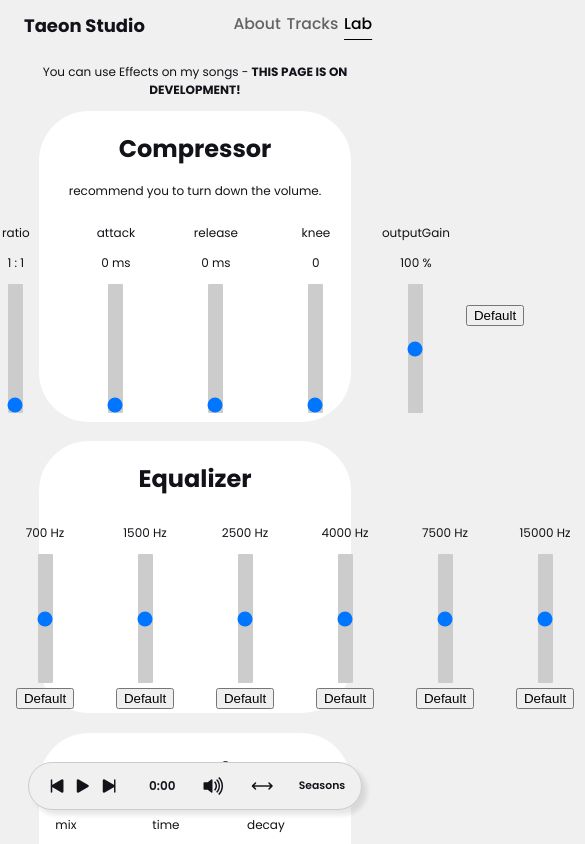
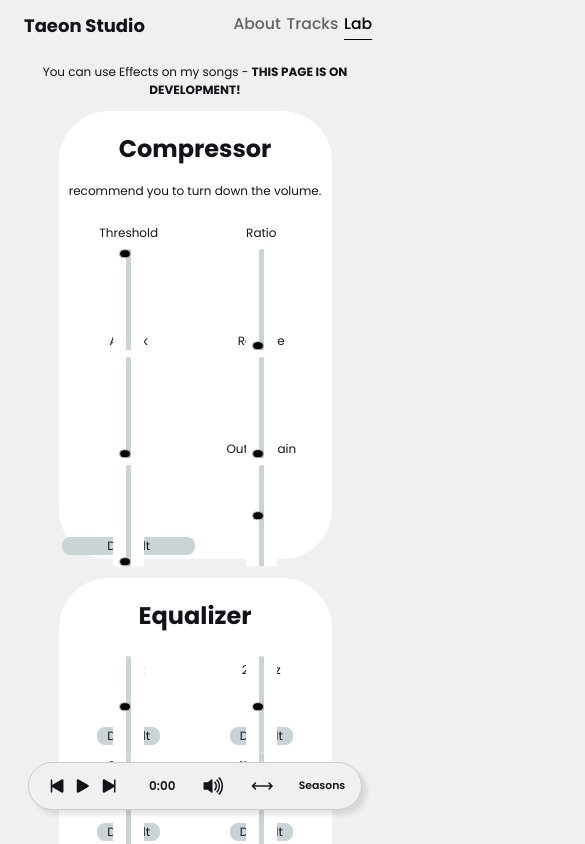
Before and after one commit to yongtaecheon/taeon-studio, a React (Create React App) app: page /lab in a window 390 px wide. Shown: the top 844 px of the page, 585 px wide, since content can reach past the window. Built offline with nearby package versions, Linux system fonts and the light colour scheme.

Commit message:
updating lab ui

```diff
--- a/src/assets/tracklist.ts
+++ b/src/assets/tracklist.ts
@@ -1,3 +1,4 @@
+import { tracklistType } from './../contexts/musicContext';
 import taeon1 from './music/0116sketch.mp3';
 import taeon2 from './music/cant take my eyes_master0820.mp3';
 import taeon3 from './music/greed.mp3';
@@ -28,7 +29,7 @@ import artwork13 from './img/artwork13.jpg';
 import artwork14 from './img/artwork14.jpg';
 
 
-export const tracklist = {
+export const tracklist:{[key:string]:tracklistType[]} = {
   taeon: [
     { title: '0116sketch', music: taeon1, img: artwork1 },
     { title: `Can't take my eyes off of you`, music: taeon2, img: artwork2 },
--- a/src/components/loadEffects.tsx
+++ b/src/components/loadEffects.tsx
@@ -16,11 +16,10 @@ export default function LoadEffects() {
       attack: ['0', '1', '0.01'], release: ['0', '1', '0.01'],
       knee: ['0', '40', '1'], outputGain: ['0', '2', '0.01']
     };
-    let key: string;
-    for (key in comp) {
+    for (let key in comp) {
       arr.push(
-        <div>
-          <p>{key}</p>
+        <div className={styles.params_container}>
+          <p>{key.charAt(0).toUpperCase()+key.slice(1)}</p>
           <p>{key === 'outputGain' ? `${Math.floor(comp[key] * 100)} %` :
             (key === 'attack' || key === 'release') ? `${comp[key]} ms` :
               key === 'ratio' ? `${comp[key]} : 1` :
@@ -35,38 +34,38 @@ export default function LoadEffects() {
         </div>
       );
     }
-    arr.push(<button onClick={()=>setComp(defaultComp)}>Default</button>)
+    arr.push(<button className={styles.params_button} onClick={()=>setComp(defaultComp)}>Default</button>)
     return arr;
   }
   const renderEq = () => {
     let arr = eq.map((q: any, idx: number) => {
-      return <div>
+      return (
+        <div className={styles.params_container}>
           <p>{q.freq} Hz</p>
           <input className={styles.params} type="range" id={q.type} min="-10" max="10" value={q.gain} step="0.1" onChange={
             (e: any) =>
               setEq(Object.values({
                 ...eq,
-            [idx]: { gain: parseFloat(e.currentTarget.value), type: q.type, freq:q.freq }
+                [idx]: { gain: parseFloat(e.currentTarget.value), type: q.type, freq: q.freq }
               }))} />
-        <button onClick={
+          <button className={styles.params_button} onClick={
             () =>
               setEq(Object.values({
                 ...eq,
-            [idx]: { gain: 0, type: q.type, freq:q.freq }
+                [idx]: { gain: 0, type: q.type, freq: q.freq }
               }))}>Default</button>
-        <br/>
-      </div>
+          <br />
+        </div>);
     })
     return arr;
   }
   const renderReverb = () => {
     let arr = [];
-    let key: string;
     const params:any = {mix: ['0','1','0.01'], time: ['0.01','1','0.01'], decay: ['0.01','1','0.01']}
-    for (key in reverb) {
+    for (let key in reverb) {
       arr.push(
-        <div>
-          <p>{key}</p>
+        <div className={styles.params_container}>
+          <p>{key.charAt(0).toUpperCase()+key.slice(1)}</p>
           <p>{Math.floor(reverb[key] * 100)} %</p>
           <input type="range" className={styles.params}
             id={key}
@@ -78,7 +77,7 @@ export default function LoadEffects() {
         </div>
       );
     }
-    arr.push(<button onClick={()=>setReverb(defaultReverb)}>Default</button>)
+    arr.push(<button className={styles.params_button} onClick={()=>setReverb(defaultReverb)}>Default</button>)
     return arr;
   }
   return (
--- a/src/components/loadTracklist.tsx
+++ b/src/components/loadTracklist.tsx
@@ -6,37 +6,34 @@ import styles from '../styles/tracks.module.scss';
 
 export default function LoadTracklist() {
   const ctx = useContext<any>(MusicContext);
-  const [maxImgIdx, setMaxImgIdx] = useState(3);
+  const [maxImgIdx, setMaxImgIdx] = useState(3); // controls the rendering limit of image,
 
-  return (
-    <div className={styles.tracklist_container}>
+  const renderTracklists = () => {
+    let arr = [];
+    for (let key in tracklist) {
+      arr.push(
         <div>
-        <hr/>
-        <span>Taeon</span>
+          <hr />
+          <span>{key.charAt(0).toUpperCase() + key.slice(1)}</span>
           <div className={styles.tracklist}>
-          {tracklist.taeon.map((music, idx) => idx <= maxImgIdx ? (<div key={music.title} className={styles.image_container}>
+            {tracklist[key].map((music, idx) => idx <= maxImgIdx ? (<div key={music.title} className={styles.image_container}>
               <img className={styles.image} key={music.title} src={music.img} alt={music.title} onClick={() => {
-              ctx.setMusicIdx({artist:'taeon', idx: idx})
+                ctx.setMusicIdx({ artist: key, idx: idx })
                 ctx.setSelectedMusic(music)
               }} />
               <p className={styles.image_title}>{music.title}</p>
             </div>) : <></>)}
           </div>
-        <button className={styles.button} onClick={()=>setMaxImgIdx(prev=>prev+4)}>See More</button>
+          {key === 'taeon' ? <button className={styles.button} onClick={() => setMaxImgIdx(prev => prev + 4)}>See More</button> : <></>}
         </div>
-      <div>
-        <hr/>
-        <span>Arbor</span>
-        <div className={styles.tracklist}>
-          {tracklist.arbor.map((music, idx) => <div key={music.title} className={styles.image_container}>
-            <img className={styles.image} key={music.title} src={music.img} alt={music.title} onClick={() => {
-              ctx.setMusicIdx({artist:'arbor', idx: idx})
-              ctx.setSelectedMusic(music)
-            }} />
-            <p className={styles.image_title}>{music.title}</p>
-          </div>)}
-        </div>
-      </div>
+      );
+    }
+    return arr;
+  }
+
+  return (
+    <div className={styles.tracklist_container}>
+      {renderTracklists()}
     </div>
   )
 }
--- a/src/contexts/playerContext.tsx
+++ b/src/contexts/playerContext.tsx
@@ -1,6 +1,6 @@
 import { useState, createContext } from "react";
 
-export interface Comp{
+export interface Comp {
   threshold: number, //-100~0
   ratio: number, //1~20
   attack: number, //0~1
@@ -34,7 +34,7 @@ export interface PlayerContextType{
   panning: number,
   setPanning: (value: number) => void,
 }
-export const eqFreqs = [60, 250, 700, 1500, 2500, 4000, 7500, 15000]; //8-band EQ
+export const eqFreqs:number[] = [60, 250, 700, 1500, 2500, 4000, 7500, 15000]; //8-band EQ
 export const defaultComp:Comp = { threshold: 0, ratio: 1, attack: 0, release: 0, knee: 0, outputGain: 1 }
 export const defaultReverb: Reverb = { mix: 0, time: 0.01, decay: 0.01 };
 
--- a/src/styles/lab.module.scss
+++ b/src/styles/lab.module.scss
@@ -6,9 +6,11 @@
   justify-content: center;
   align-items:center;
   &_containers{
-    width:80vw;
+    width:70vw;
+
   }
   &_container{
+    height: auto;
     border-radius:50px;
     padding: 1vw;
     margin-bottom:5vw;
@@ -17,21 +19,43 @@
       display:flex;
       justify-content: center;
       align-items: center;
+      @media (max-width:1150px){
+        display:grid;
+        grid-template-columns: repeat(5,1fr);
+      }
+      @media (max-width:900px) {
+        display:grid;
+        grid-template-columns: repeat(4, 1fr);
+      }
+      @media (max-width:700px) {
+        display:grid;
+        grid-template-columns: repeat(2, 1fr);
+      }
     }
   }
 }
 
+
+
 .params{
-  width: 100px;
-  /* 원하는 두께로 조절하세요 */
-  height: 100%;
-  writing-mode: bt-lr;
-  /* 세로 슬라이더 방향 설정 */
-  -webkit-appearance: slider-vertical;
+  &_button{
+    all:unset;
+    padding: 0px 10px 0px 10px;
+    border-radius: 8px;
+    background-color:#cad3d6;
+  }
+  &_button:hover {
+    background-color: #889397;
+  }
+  &_container{
+  }
+  width:12vh;
+  height: 8vw;
+  transform: rotate(270deg);
+  -webkit-appearance: none;
   margin: 0;
   &:focus {
       outline: none;
-
       &::-webkit-slider-runnable-track {
         background: #CCCCCC;
       }
@@ -42,7 +66,7 @@
     height: 5px;
     cursor: pointer;
     box-shadow: 0px 0px 0px #000000;
-    background: #CCCCCC;
+    background: #cad3d6;
     border-radius: 1px;
     border: 0px solid #000000;
   }
@@ -50,8 +74,8 @@
   &::-webkit-slider-thumb {
     box-shadow: 0px 0px 0px #F2F2F2;
     border: 1px solid #CCCCCC;
-    height: clamp(8px, 3vh, 20px);
-    width: clamp(8px, 3vw, 20px);
+    height: clamp(6px, 3vw, 20px);
+    width: 9px;
     border-radius: 25px;
     background: #000000;
     cursor: pointer;
```
Lines whose indentation alone changed are shown as unchanged.
